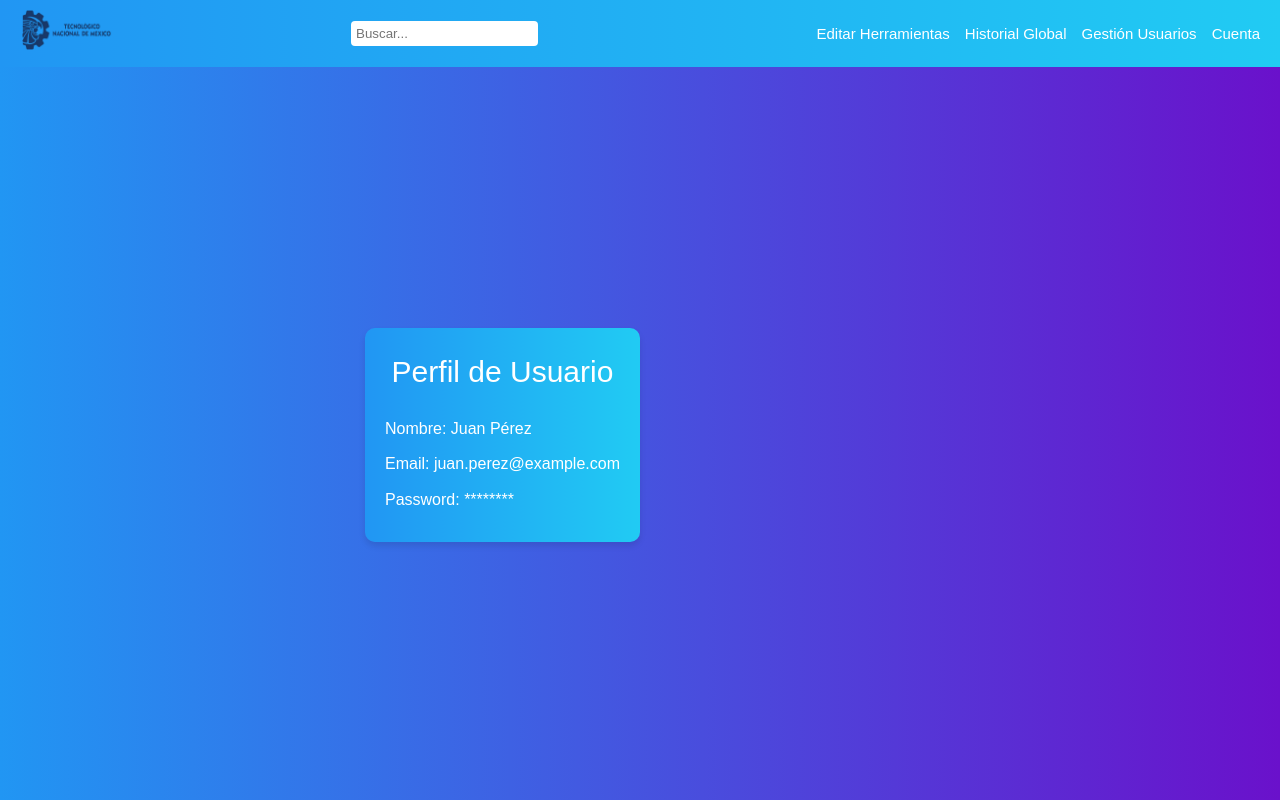
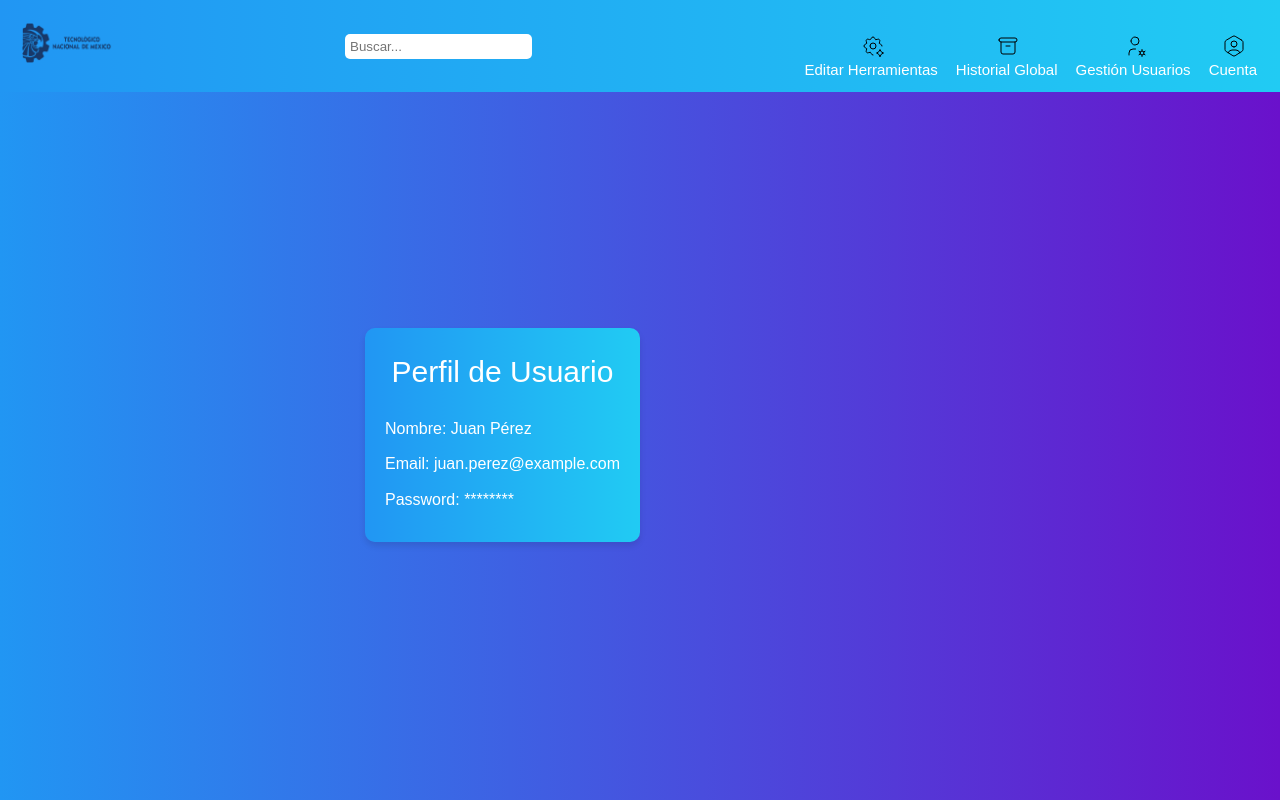
Before and after one commit to Pitter911/4H, a Vue app in the folder depEscolares/: page /perfilAdmin in a window 1280 px wide. Built offline with nearby package versions, Linux system fonts and the light colour scheme.

Commit message:
styles v3

```diff
--- a/depEscolares/src/components/navbar/Administradores/navbarAdmin.vue
+++ b/depEscolares/src/components/navbar/Administradores/navbarAdmin.vue
@@ -4,45 +4,64 @@
       <img src="@/assets/tecnm.png" alt="Logotipo" />
     </div>
     <div class="navbar-search">
-      <input type="text" placeholder="Buscar..." v-model="searchQuery" />
+      <input
+        type="text"
+        placeholder="Buscar..."
+        v-model="searchQuery"
+        @input="onSearch"
+        aria-label="Buscar"
+      />
     </div>
-    <ul class="navbar-menu">
-      <li @click="editTools">Editar Herramientas</li>
-      <li @click="viewGlobalHistory">Historial Global</li>
-      <li @click="manageUsers">Gestión Usuarios</li>
-      <li @click="viewAccount">Cuenta</li>
+    <ul class="navbar-links">
+      <li v-for="item in navItems" :key="item.href">
+        <a :href="item.href">
+          <span :class="item.iconClass" v-html="item.icon"></span>
+          {{ item.label }}
+        </a>
+      </li>
     </ul>
-    <button class="navbar-toggle" @click="toggleMenu">
+    <button class="navbar-toggle" @click="toggleMenu" aria-label="Abrir menú">
       ☰
     </button>
+    <div class="navbar-menu" v-if="menuOpen">
+      <ul>
+        <li v-for="item in navItems" :key="item.href + '-menu'">
+          <a :href="item.href" @click="toggleMenu">{{ item.label }}</a>
+        </li>
+      </ul>
+    </div>
   </nav>
 </template>
 
 <script>
+const icons = {
+  tools: `<svg xmlns="http://www.w3.org/2000/svg" width="24" height="24" viewBox="0 0 24 24" fill="none" stroke="#000" stroke-width="1" stroke-linecap="round" stroke-linejoin="round"><path d="M11.992 21c-.728 -.003 -1.455 -.442 -1.667 -1.317a1.724 1.724 0 0 0 -2.573 -1.066c-1.543 .94 -3.31 -.826 -2.37 -2.37a1.724 1.724 0 0 0 -1.065 -2.572c-1.756 -.426 -1.756 -2.924 0 -3.35a1.724 1.724 0 0 0 1.066 -2.573c-.94 -1.543 .826 -3.31 2.37 -2.37c1 .608 2.296 .07 2.572 -1.065c.426 -1.756 2.924 -1.756 3.35 0a1.724 1.724 0 0 0 2.573 1.066c1.543 -.94 3.31 .826 2.37 2.37a1.724 1.724 0 0 0 1.065 2.572c.882 .214 1.32 .95 1.317 1.684"/><path d="M9 12a3 3 0 1 0 6 0a3 3 0 0 0 -6 0"/><path d="M19 22.5a4.75 4.75 0 0 1 3.5 -3.5a4.75 4.75 0 0 1 -3.5 -3.5a4.75 4.75 0 0 1 -3.5 3.5a4.75 4.75 0 0 1 3.5 3.5"/></svg>`,
+  history: `<svg xmlns="http://www.w3.org/2000/svg" width="24" height="24" viewBox="0 0 24 24" fill="none" stroke="#000" stroke-width="1" stroke-linecap="round" stroke-linejoin="round"><path d="M3 4m0 2a2 2 0 0 1 2 -2h14a2 2 0 0 1 2 2v0a2 2 0 0 1 -2 2h-14a2 2 0 0 1 -2 -2z"/><path d="M5 8v10a2 2 0 0 0 2 2h10a2 2 0 0 0 2 -2v-10"/><path d="M10 12l4 0"/></svg>`,
+  users: `<svg xmlns="http://www.w3.org/2000/svg" width="24" height="24" viewBox="0 0 24 24" fill="none" stroke="#000" stroke-width="1" stroke-linecap="round" stroke-linejoin="round"><path d="M8 7a4 4 0 1 0 8 0a4 4 0 0 0 -8 0"/><path d="M6 21v-2a4 4 0 0 1 4 -4h2.5"/><path d="M19.001 19m-2 0a2 2 0 1 0 4 0a2 2 0 1 0 -4 0"/><path d="M19.001 15.5v1.5"/><path d="M19.001 21v1.5"/><path d="M22.032 17.25l-1.299 .75"/><path d="M17.27 20l-1.3 .75"/><path d="M15.97 17.25l1.3 .75"/><path d="M20.733 20l1.3 .75"/></svg>`,
+  account: `<svg xmlns="http://www.w3.org/2000/svg" width="24" height="24" viewBox="0 0 24 24" fill="none" stroke="#000" stroke-width="1" stroke-linecap="round" stroke-linejoin="round"><path d="M12 13a3 3 0 1 0 0 -6a3 3 0 0 0 0 6z"/><path d="M6.201 18.744a4 4 0 0 1 3.799 -2.744h4a4 4 0 0 1 3.798 2.741"/><path d="M19.875 6.27c.7 .398 1.13 1.143 1.125 1.948v7.284c0 .809 -.443 1.555 -1.158 1.948l-6.75 4.27a2.269 2.269 0 0 1 -2.184 0l-6.75 -4.27a2.225 2.225 0 0 1 -1.158 -1.948v-7.285c0 -.809 .443 -1.554 1.158 -1.947l6.75 -3.98a2.33 2.33 0 0 1 2.25 0l6.75 3.98h-.033z"/></svg>`
+};
+
 export default {
   data() {
     return {
-      searchQuery: "",
-      isMenuOpen: false,
+      searchQuery: '',
+      menuOpen: false,
+      navItems: [
+        { label: 'Editar Herramientas', href: '/administrador/gestionHerramientas.vue', icon: icons.tools, iconClass: 'icon-tools' },
+        { label: 'Historial Global', href: '/administrador/historialGlobal.vue', icon: icons.history, iconClass: 'icon-history' },
+        { label: 'Gestión Usuarios', href: '/administrador/gestionUsuarios.vue', icon: icons.users, iconClass: 'icon-users' },
+        { label: 'Cuenta', href: '/administrador/cuenta.vue', icon: icons.account, iconClass: 'icon-account' }
+      ]
     };
   },
   methods: {
-    editTools() {
-      console.log("Editar Herramientas");
-    },
-    viewGlobalHistory() {
-      console.log("Historial Global");
-    },
-    manageUsers() {
-      console.log("Gestión Usuarios");
-    },
-    viewAccount() {
-      console.log("Cuenta");
+    onSearch() {
+      console.log('Buscando:', this.searchQuery);
     },
     toggleMenu() {
-      this.isMenuOpen = !this.isMenuOpen;
-    },
-  },
+      this.menuOpen = !this.menuOpen;
+    }
+  }
 };
 </script>
 
@@ -55,11 +74,11 @@ export default {
   background: linear-gradient(90deg, #2196f3, #21cbf3);
   color: white;
   flex-wrap: wrap;
-  position: fixed; /* Fija la barra en la parte superior */
-  top: 0; /* Alinea la barra al borde superior */
-  left: 0; /* Alinea la barra al borde izquierdo */
-  width: 100%; /* Asegura que ocupe todo el ancho */
-  z-index: 1000; /* Asegura que esté por encima de otros elementos */
+  position: fixed;
+  top: 0;
+  left: 0;
+  width: 100%;
+  z-index: 1000;
 }
 
 .navbar-logo img {
@@ -69,51 +88,77 @@ export default {
 .navbar-search input {
   padding: 5px;
   border: none;
-  border-radius: 4px;
+  border-radius: 5px;
 }
 
-.navbar-menu {
+.navbar-links {
   display: flex;
   list-style: none;
   gap: 15px;
 }
 
-.navbar-menu li {
-  cursor: pointer;
+.navbar-links a {
+  color: white;
+  text-decoration: none;
 }
 
 .navbar-toggle {
   display: none;
   background: none;
   border: none;
+  color: white;
   font-size: 24px;
-  color: white;
   cursor: pointer;
 }
 
-@media (max-width: 768px) {
 .navbar-menu {
   display: none;
   flex-direction: column;
-    width: 100%;
-    background: linear-gradient(90deg, #2196f3, #21cbf3);
+  background: #2196f3;
   position: absolute;
   top: 60px;
-    left: 0;
-    padding: 10px 0;
+  right: 20px;
+  border-radius: 5px;
+  padding: 10px;
 }
 
-  .navbar-menu li {
-    padding: 10px;
-    text-align: center;
+.navbar-menu ul {
+  list-style: none;
+  padding: 0;
+  margin: 0;
 }
 
-  .navbar-menu.open {
-    display: flex;
+.navbar-menu a {
+  color: white;
+  text-decoration: none;
+  padding: 10px 0;
+  display: block;
 }
 
+.icon-tools,
+.icon-history,
+.icon-users,
+.icon-account {
+  display: flex;
+  flex-direction: column;
+  align-items: center;
+}
+.icon-tools svg,
+.icon-history svg,
+.icon-users svg,
+.icon-account svg {
+  margin-bottom: 2px;
+}
+
+@media (max-width: 768px) {
+  .navbar-links {
+    display: none;
+  }
   .navbar-toggle {
     display: block;
   }
+  .navbar-menu {
+    display: flex;
+  }
 }
 </style>
```
Lines whose indentation alone changed are shown as unchanged.
